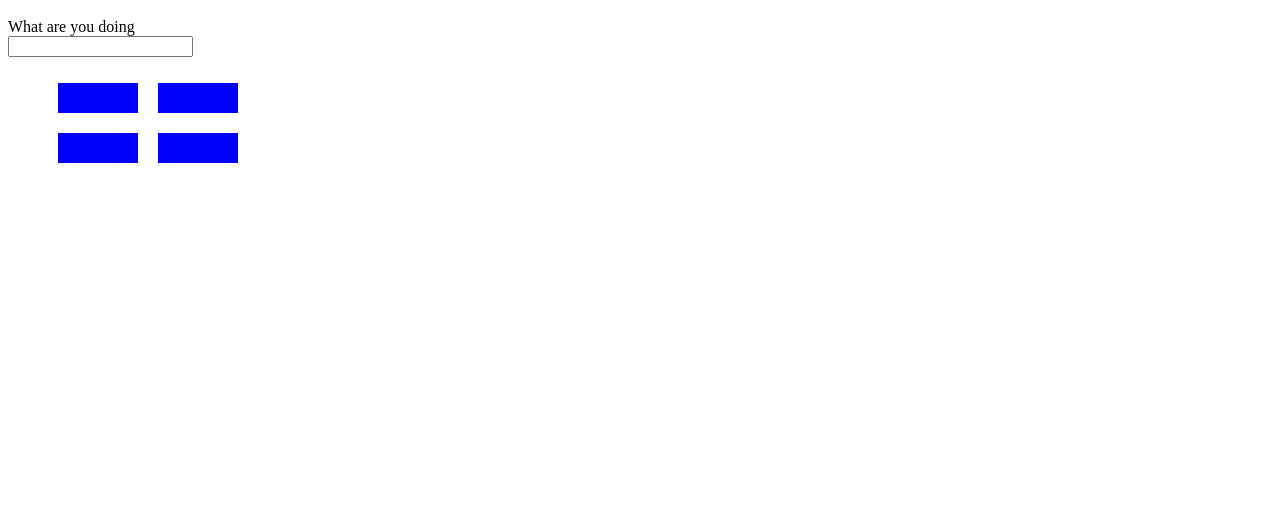
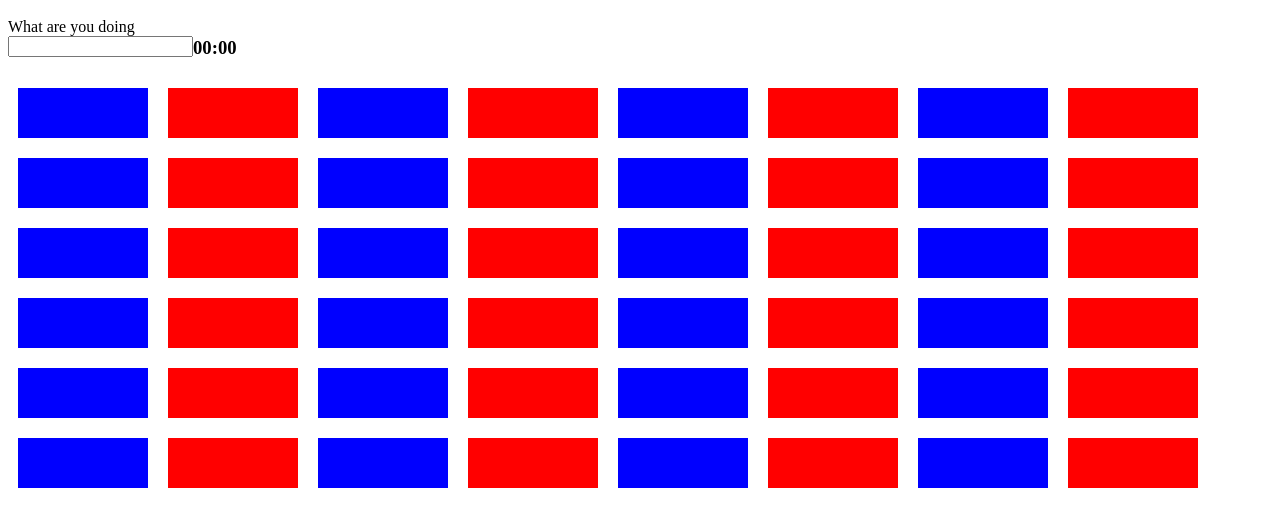
Before and after one commit to Jeongkiwon/daily_report, a plain HTML site: page index.htm in a window 1280 px wide. Shown: the part 48-574 px from the top of the page. Drawn offline with Linux system fonts and the light colour scheme.

Commit message:
make grid 24 box, add click box listener

```diff
--- a/index.css
+++ b/index.css
@@ -1,15 +1,18 @@
-div.content{
-    margin-left: 40px;
+div.content, div.header{
     display: flex;
     flex-direction: row;
 }
 
 div.toDoList{
     display: grid;
-    grid-template-columns: 100px 100px;
-    grid-template-rows: 50px 50px;
+    grid-template-columns: 150px 150px;
+    grid-template-rows: 70px 70px 70px 70px 70px 70px;
 }
 div.toDo{
     margin: 10px;
     background: blue;
 }
+div.done{
+    margin: 10px;
+    background: red;
+}
--- a/index.htm
+++ b/index.htm
@@ -5,20 +5,72 @@
     </head>
     <body>
         <h1>Daily report</h1>
-        <div class="insert">
-            What are you doing <form action=""><input type="text"></form>
+        <div class="header">
+            <div class="insert">
+                What are you doing <form action=""><input type="text"></form>
+            </div>
+            <div class="time">
+                <h3>00:00</h3>
+            </div>
         </div>
+
         <div class="content">
-           <div class="toDoList">
-            <div class="toDo"></div>
-            <div class="toDo"></div>
-            <div class="toDo"></div>
-            <div class="toDo"></div>
-
-           </div>
-           <div class="done">
-
-           </div>
+            <div class="toDoList">
+                <div class="toDo box"></div>
+                <div class="done box"></div>
+                <div class="toDo box"></div>
+                <div class="done box"></div>
+                <div class="toDo box"></div>
+                <div class="done box"></div>
+                <div class="toDo box"></div>
+                <div class="done box"></div>
+                <div class="toDo box"></div>
+                <div class="done box"></div>
+                <div class="toDo box"></div>
+                <div class="done box"></div>
+            </div>
+            <div class="toDoList">
+                <div class="toDo box"></div>
+                <div class="done box"></div>
+                <div class="toDo box"></div>
+                <div class="done box"></div>
+                <div class="toDo box"></div>
+                <div class="done box"></div>
+                <div class="toDo box"></div>
+                <div class="done box"></div>
+                <div class="toDo box"></div>
+                <div class="done box"></div>
+                <div class="toDo box"></div>
+                <div class="done box"></div>
+            </div>
+            <div class="toDoList">
+                <div class="toDo box"></div>
+                <div class="done box"></div>
+                <div class="toDo box"></div>
+                <div class="done box"></div>
+                <div class="toDo box"></div>
+                <div class="done box"></div>
+                <div class="toDo box"></div>
+                <div class="done box"></div>
+                <div class="toDo box"></div>
+                <div class="done box"></div>
+                <div class="toDo box"></div>
+                <div class="done box"></div>
+            </div>
+            <div class="toDoList">
+                <div class="toDo box"></div>
+                <div class="done box"></div>
+                <div class="toDo box"></div>
+                <div class="done box"></div>
+                <div class="toDo box"></div>
+                <div class="done box"></div>
+                <div class="toDo box"></div>
+                <div class="done box"></div>
+                <div class="toDo box"></div>
+                <div class="done box"></div>
+                <div class="toDo box"></div>
+                <div class="done box"></div>
+            </div>
         </div>
         <script scr="index.js"></script>
         <script scr="todo.js"></script>
```
Also changed, not shown: todo.js (+10 -1 lines).
